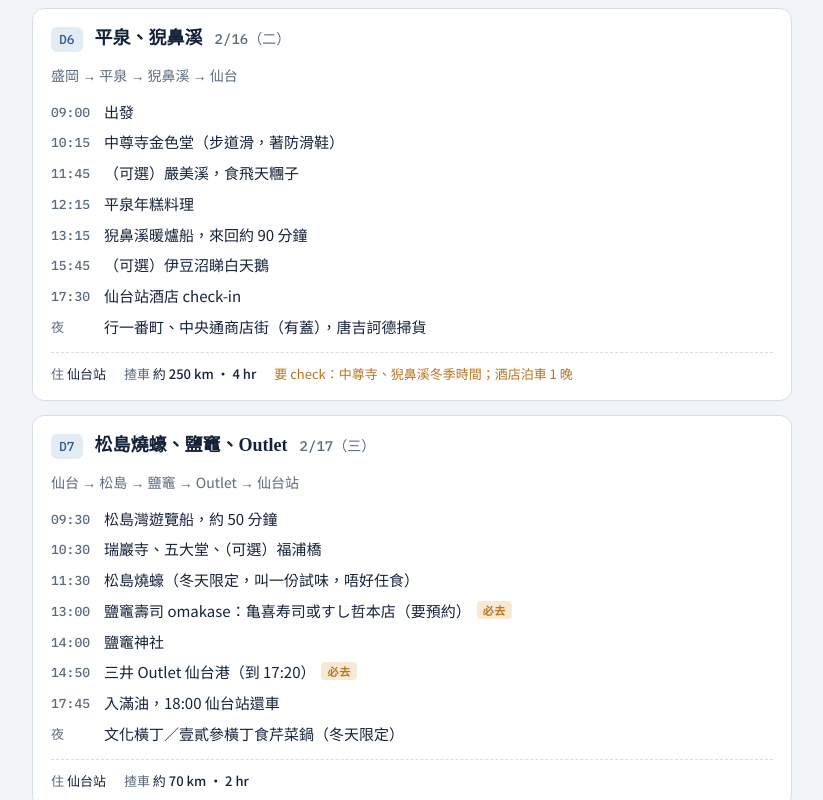
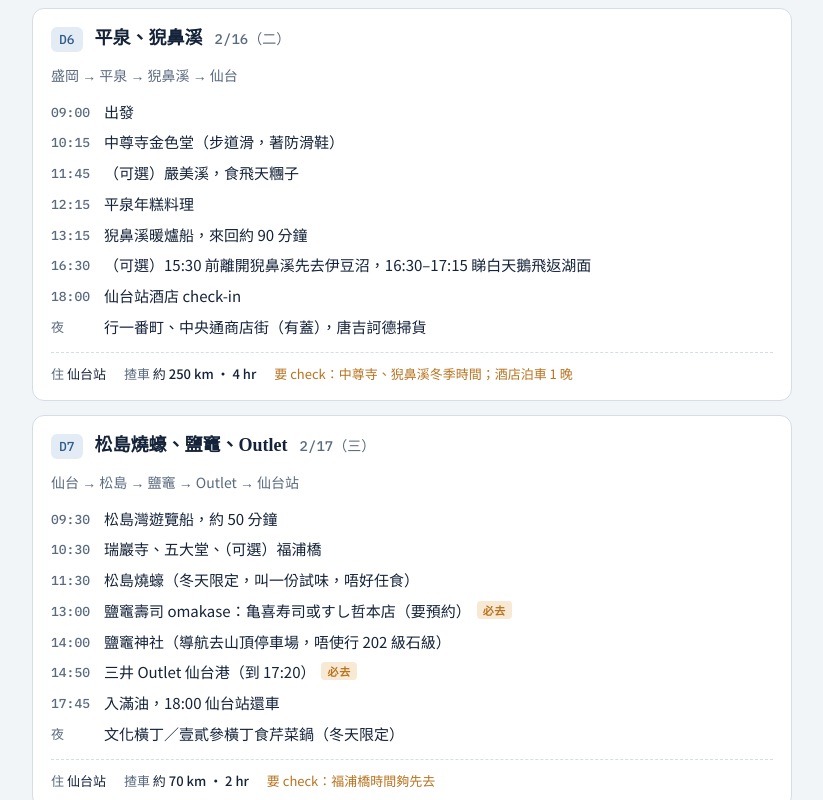
Before and after one commit to mochalolz0508/sendai-trip, a plain HTML site: page index.html in a window 1280 px wide. Shown: the part 3336-4136 px from the top of the page, without its empty margins (228-1051 px from the left). Drawn offline with Linux system fonts and the light colour scheme.

Commit message:
D8: AER before omakase, add Pokemon Center; D6/D7 tweaks
Co-Authored-By: Claude Opus 5.5 <noreply@anthropic.com>

```diff
--- a/index.html
+++ b/index.html
@@ -213,7 +213,7 @@ ul.plain li span{color:var(--muted)}
     </ul>
   </section>
 
-  <p class="updated">更新：2026-11-13（十和田湖酒店包早晚餐）</p>
+  <p class="updated">更新：2026-11-16（AER 改喺 omakase 前、Pokémon Center）</p>
 </div>
 
 <script>
@@ -261,7 +261,7 @@ const DATA = {
    ],
    "stay": "山形站前 Richmond",
    "drive": "約 130 km · 2 hr",
-   "check": "航班遲過 14:30 或落大雪就唔去金蛇；2/11 冇點燈就直接去山形；落山小心黑冰"
+   "check": "航班遲過 14:30 或落大雪就唔去金蛇（社務所 16:00 閂）；攰或落雪就直接去山形，樹冰留 D2 朝早"
   },
   {
    "d": "2/12",
@@ -469,11 +469,11 @@ const DATA = {
      "猊鼻溪暖爐船，來回約 90 分鐘"
     ],
     [
-     "15:45",
-     "（可選）伊豆沼睇白天鵝"
+     "16:30",
+     "（可選）15:30 前離開猊鼻溪先去伊豆沼，16:30–17:15 睇白天鵝飛返湖面"
     ],
     [
-     "17:30",
+     "18:00",
      "仙台站酒店 check-in"
     ],
     [
@@ -510,7 +510,7 @@ const DATA = {
     ],
     [
      "14:00",
-     "鹽竈神社"
+     "鹽竈神社（導航去山頂停車場，唔使行 202 級石級）"
     ],
     [
      "14:50",
@@ -528,7 +528,7 @@ const DATA = {
    ],
    "stay": "仙台站",
    "drive": "約 70 km · 2 hr",
-   "check": ""
+   "check": "福浦橋時間夠先去"
   },
   {
    "d": "2/18",
@@ -549,22 +549,24 @@ const DATA = {
      "Loople：瑞鳳殿、仙台城跡、大崎八幡宮"
     ],
     [
-     "傍晚",
-     "一番町、PARCO 行街"
-    ],
-    [
-     "夜",
-     "最後一晚：仙台高級 omakase，板前位（店待揀）",
+     "16:00",
+     "仙台 PARCO：Pokémon Center 東北（3F）、一番町行街",
      1
     ],
     [
-     "之後",
-     "上 AER 展望台睇夜景"
+     "17:30",
+     "AER 31 樓展望台睇日落同夜景（20:00 閂）",
+     1
+    ],
+    [
+     "19:00",
+     "最後一晚：仙台高級 omakase，板前位（店待揀）",
+     1
     ]
    ],
    "stay": "仙台站",
    "drive": "冇車",
-   "check": "動物園逢星期三休，15:00 停止入場"
+   "check": "Pokémon Center 10:00–20:30；AER 展望台 20:00 閂"
   },
   {
    "d": "2/19",
@@ -1184,6 +1186,12 @@ const DATA = {
    "https://www.google.com/maps/search/?api=1&query=%E5%9B%BD%E5%88%86%E7%94%BA%20%E4%BB%99%E5%8F%B0"
   ],
   [
+   "D8",
+   "Pokémon Center 東北（仙台 PARCO 3F）",
+   "ポケモンセンタートウホク",
+   "https://www.google.com/maps/search/?api=1&query=%E3%83%9D%E3%82%B1%E3%83%A2%E3%83%B3%E3%82%BB%E3%83%B3%E3%82%BF%E3%83%BC%E3%83%88%E3%82%A6%E3%83%9B%E3%82%AF"
+  ],
+  [
    "D9",
    "仙台朝市",
    "仙台朝市",
```
